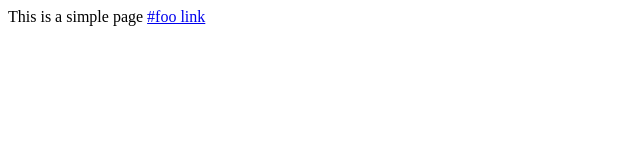
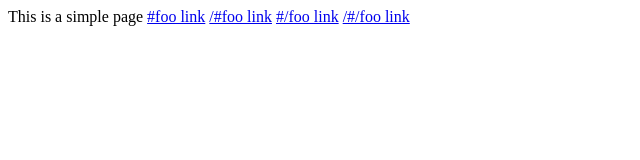
Before and after one commit to RoystonS/print-test, a plain HTML site: page index.html in a window 1280 px wide. Shown: the whole page, without its empty margins (0-640 px from the left). Drawn offline with Linux system fonts and the light colour scheme.

Commit message:
Put some slashes next to the foo link

```diff
--- a/index.html
+++ b/index.html
@@ -1,3 +1,6 @@
 This is a simple page
 
 <a href="test.html#foo">#foo link</a>
+<a href="test.html/#foo">/#foo link</a>
+<a href="test.html#/foo">#/foo link</a>
+<a href="test.html/#/foo">/#/foo link</a>
```
